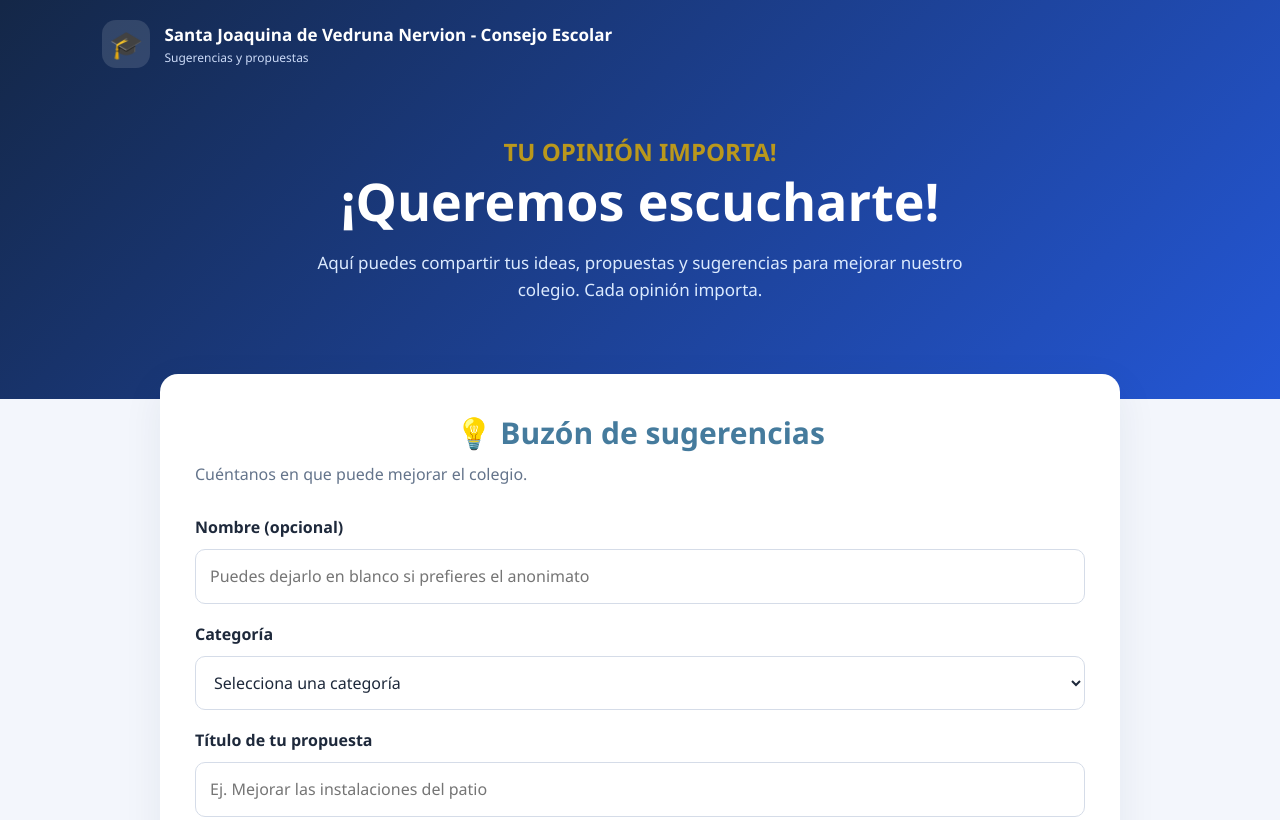
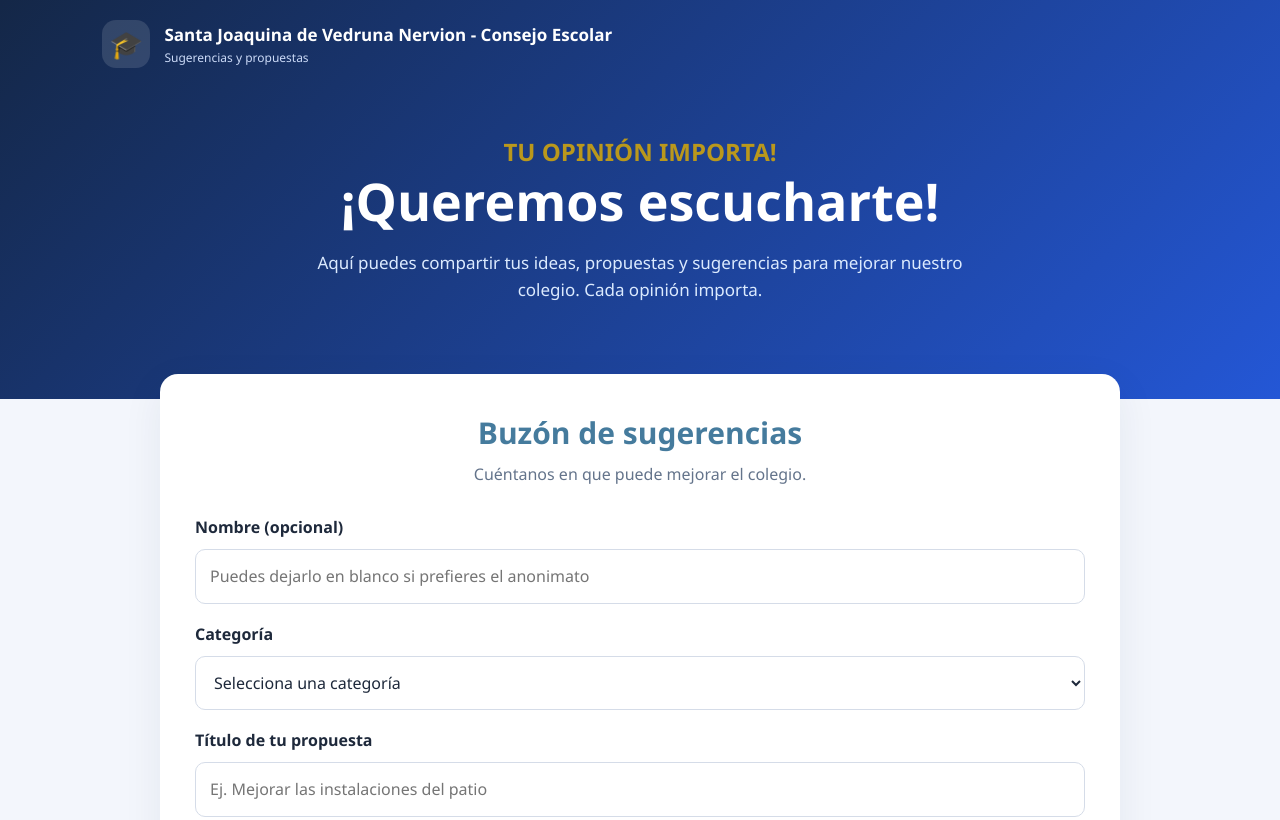
Before and after one commit to consejoescolar/consejoescolar.github.io, a plain HTML site: page index.html in a window 1280 px wide. Shown: the top 820 px of the page. Drawn offline with nearby package versions, Linux system fonts and the light colour scheme.

Commit message:
Center subtitle text in suggestion section
Centered the subtitle text in the suggestion box.

```diff
--- a/index.html
+++ b/index.html
@@ -51,7 +51,7 @@ main { max-width: 1000px; margin: -25px auto 60px; padding: 0 20px; }
     box-shadow: 0 12px 40px #14274712; margin-bottom: 24px;
 }
 .card h2 { font-size: 30px; margin-bottom: 5px; }
-.subtitle { color: var(--muted); margin-bottom: 28px; }
+.subtitle { color: var(--muted); margin-bottom: 28px; text-align: center; }
 label { display: block; font-weight: 600; margin-bottom: 8px; }
 input, select, textarea {
     width: 100%; padding: 14px; border: 1px solid var(--border);
@@ -156,7 +156,7 @@ footer p + p { margin-top: 5px; color: #9fb5d8; }
 
 <main>
     <section class="card" id="publicSection">
-        <h2 class="logopeace">💡 Buzón de sugerencias</h2>
+        <h2 class="logopeace">Buzón de sugerencias</h2>
         <p class="subtitle">Cuéntanos en que puede mejorar el colegio.</p>
 
         <form id="suggestionForm">
```
